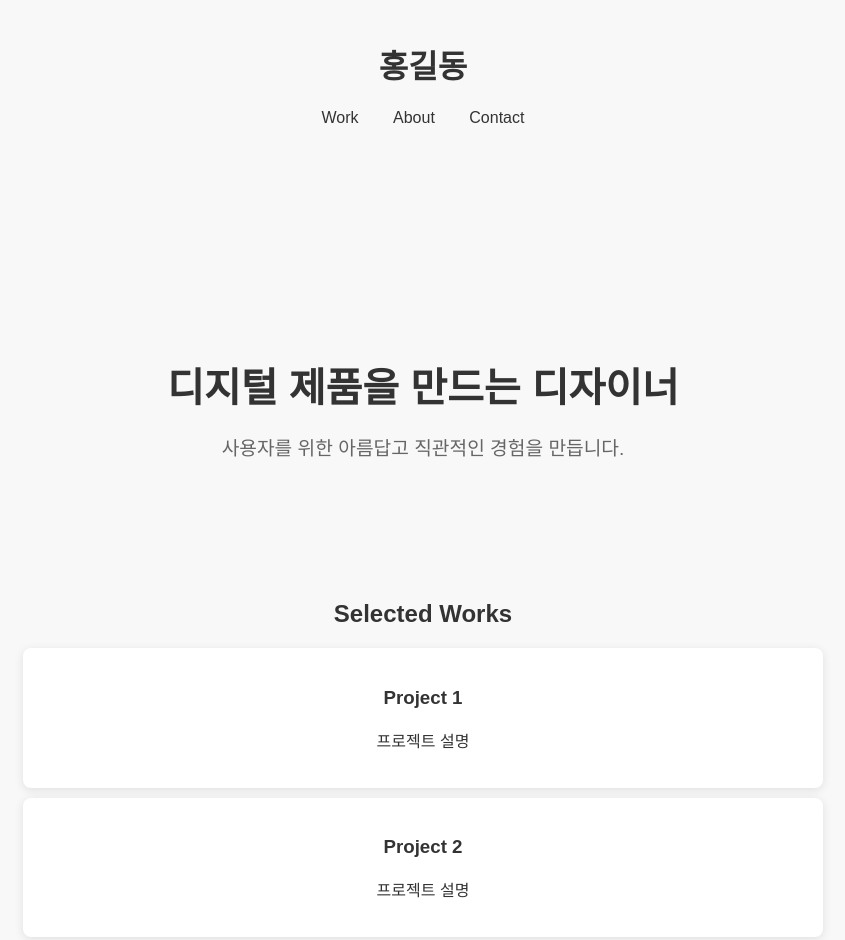
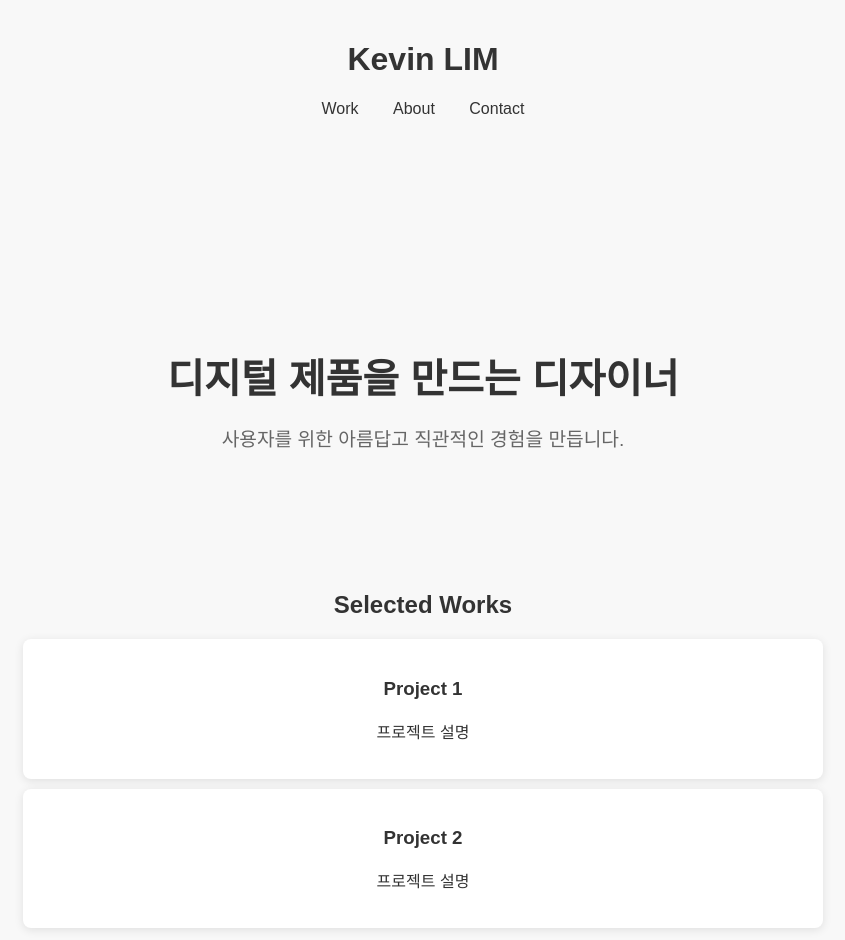
Before and after one commit to binfdesign/portfolio, a plain HTML site: page index.html in a window 1280 px wide. Shown: the top 940 px of the page, without its empty margins (217-1062 px from the left). Drawn offline with Linux system fonts and the light colour scheme; a web font is replaced by a local one.

Commit message:
Update index.html

```diff
--- a/index.html
+++ b/index.html
@@ -11,7 +11,7 @@
 </head>
 <body>
     <header>
-        <h1>홍길동</h1>
+        <h1>Kevin LIM</h1>
         <nav>
             <ul>
                 <li><a href="#work">Work</a></li>
```
